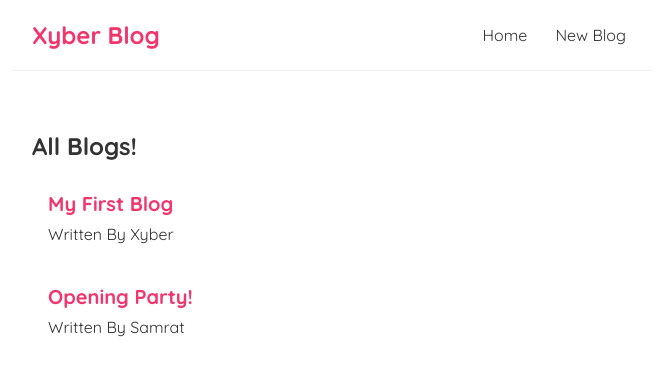
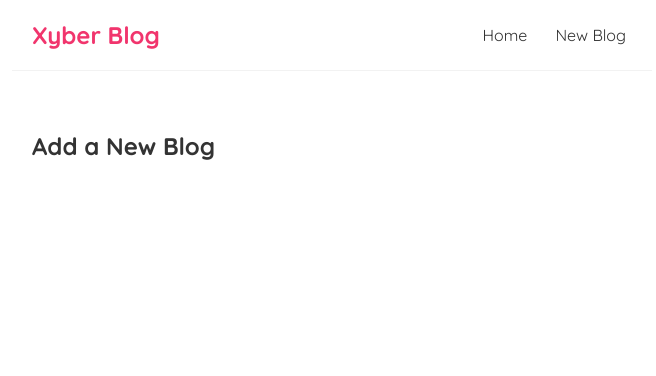
Before and after one commit to xybercommander/xyber-blog-react, a React (Create React App) app: page /create in a window 1280 px wide. Shown: the top 376 px of the page, without its empty margins (308-964 px from the left). Built offline with nearby package versions, Linux system fonts and the light colour scheme; data requests are answered from the project's data file; the HTML template or start-up script is replaced by a standard one.

Commit message:
added the react router package

```diff
--- a/package.json
+++ b/package.json
@@ -8,6 +8,7 @@
     "@testing-library/user-event": "^12.8.3",
     "react": "^17.0.1",
     "react-dom": "^17.0.1",
+    "react-router-dom": "^5.2.0",
     "react-scripts": "4.0.3",
     "web-vitals": "^1.1.1"
   },
--- a/src/App.js
+++ b/src/App.js
@@ -1,14 +1,26 @@
-import Navbar from './Navbar'
-import Home from './Home'
+import Navbar from './Navbar';
+import Home from './Home';
+import { BrowserRouter as Router, Route, Switch } from 'react-router-dom'
+import Create from './Create';
 
 function App() {
   return (
-    <div className="App">
-      <Navbar />
-      <div className="content">
-        <Home />
+    <Router>
+      <div className="App">
+        <Navbar />
+        <div className="content">
+          {/* <Home /> */}
+          <Switch>
+            <Route exact path="/">
+              <Home />
+            </Route>
+            <Route path="/create">
+              <Create />
+            </Route>
+          </Switch>
+        </div>
       </div>
-    </div>
+    </Router>
   );
 }
 
--- /dev/null
+++ b/src/Create.js
@@ -0,0 +1,9 @@
+const Create = () => {
+   return (
+      <div className="create">
+         <h2>Add a New Blog</h2>
+      </div>
+   );
+}
+
+export default Create;
--- a/src/Navbar.js
+++ b/src/Navbar.js
@@ -1,10 +1,12 @@
+import { Link } from 'react-router-dom';
+
 const Navbar = () => {
     return (
         <nav className="navbar">
             <h1>Xyber Blog</h1>
             <div className="links">
-                <a href="/">Home</a>
-                <a href="/create">New Blog</a>
+                <Link to='/'>Home</Link>
+                <Link to='/create'>New Blog</Link>
                 {/* <a href="/create" style={{
                     color: 'white',
                     backgroundColor: '#f1356d',
```
Also changed, not shown: 1 other file (tests, documents, lock files or other folders).
